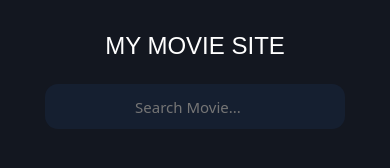
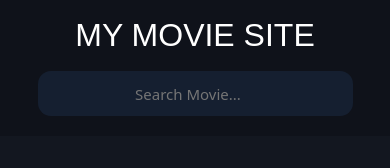
Before and after one commit to dylanOelofse/Movie_Site, a plain HTML site: page index.html in a window 390 px wide. Drawn offline with Linux system fonts and the light colour scheme; no server answers.

Commit message:
Add files via upload

```diff
--- a/style.css
+++ b/style.css
@@ -1,10 +1,16 @@
 * {
     box-sizing: border-box;
+}
+
+html, body {
+    margin: 0;
+    padding: 0;
 }
 
 body {
     background-color: #131720;
     font-family: sans-serif;
+    padding-top: 90px;
 }
 
 h3 {
@@ -12,25 +18,31 @@ h3 {
 }
 
 .topnav {
-    overflow: hidden;
-    background-color: #131720;
+    position: fixed;
+    background-color: #0f121a;
     padding: 10px;
+    margin: 0;
+    top: 0;
+    left: 0;
+    width: 100%;
+    z-index: 1;
+    display: flex;
+    justify-content: space-between;
+    align-items: center;
 }
 
 .topnav a {
-    float: left;
     display: block;
     color: white;
     text-align: center;
-    padding: 14px 16px;
+    padding: 7px 16px;
     text-decoration: none;
-    font-size: 2rem;
+    font-size: 3rem;
     font-family: Fantasy;
     text-transform: uppercase;
 }
 
 .search-container {
-    float: right;
     padding: 10px;
 }
 
@@ -52,6 +64,10 @@ input {
     padding: 9px 11px;
 }
 
+input:focus::placeholder {
+    opacity: 0;
+}
+
 input:-webkit-autofill,
 input:-webkit-autofill:hover,
 input:-webkit-autofill:focus,
@@ -64,6 +80,10 @@ input:-webkit-autofill:active {
     border-radius: 13px;
 }
 
+#section {
+    margin: 7px;
+}
+
 .column {
     float: left;
     width: 25%;
@@ -71,6 +91,7 @@ input:-webkit-autofill:active {
 }
 
 .card {
+    overflow: hidden;
     border-radius: 19px;
     padding: 15px;
     text-align: center;
@@ -93,6 +114,7 @@ input:-webkit-autofill:active {
 @media screen and (max-width: 1420px) {
     .thumbnail {
         width: 100%;
+        height: 80%;
     }
 }
 
@@ -103,16 +125,20 @@ input:-webkit-autofill:active {
 
     .thumbnail {
         width: 100%;
-        height: auto;
+        height: 80%;
     }
 
     .card {
-        height: auto;
+        height: 400px;
         padding: 20px;
     }
 }
 
 @media screen and (max-width: 768px) {
+    body {
+        padding-top: 135px;
+    }
+
     .topnav {
         flex-direction: column;
         align-items: center;
@@ -153,7 +179,7 @@ input:-webkit-autofill:active {
 
 @media screen and (max-width: 480px) {
     .topnav a {
-        font-size: 1.5rem;
+        font-size: 2.0rem;
     }
 
     .search-container {
@@ -167,10 +193,15 @@ input:-webkit-autofill:active {
 
     .card {
         padding: 10px;
+        height: 350px;
     }
 
     .thumbnail {
         width: 100%;
-        height: auto;
+        height: 75%;
+    }
+
+    h3 {
+        font-size: 1rem;
     }
 }
```
